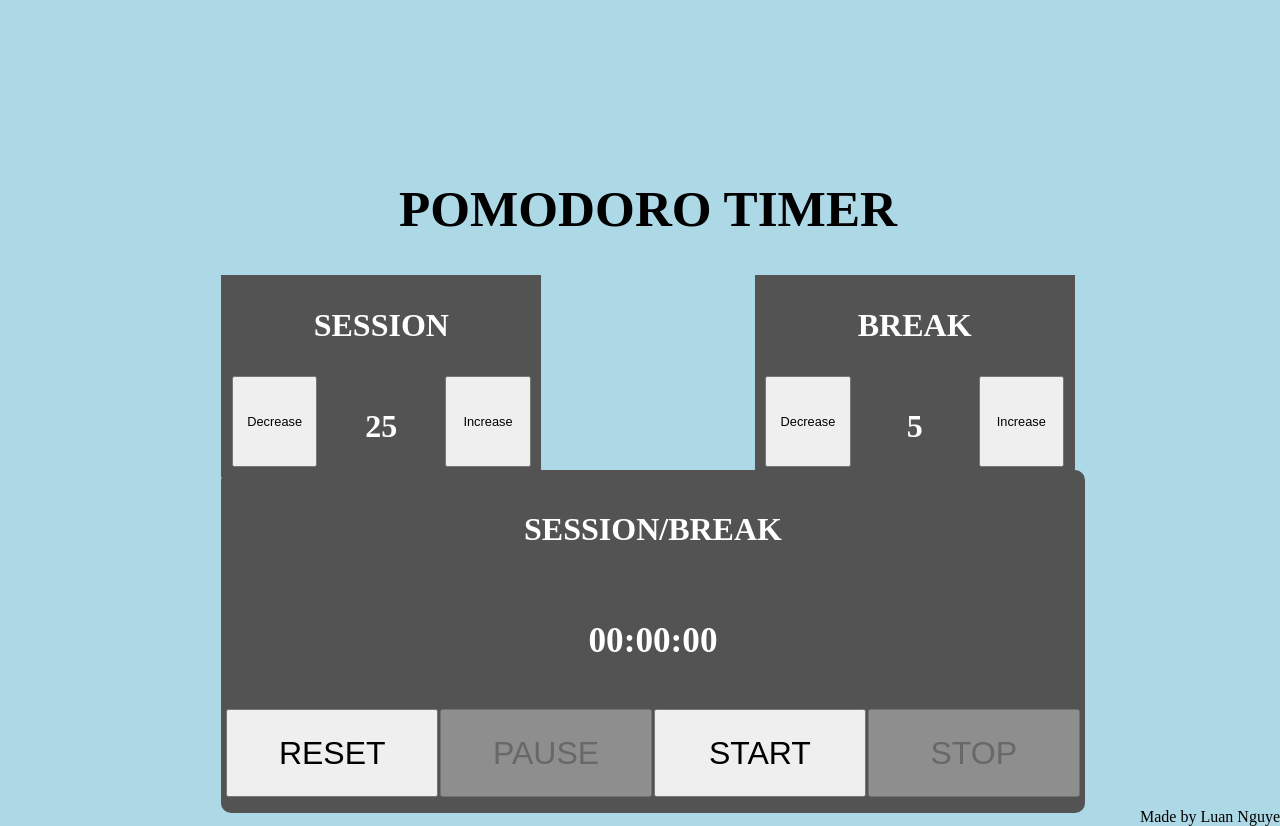
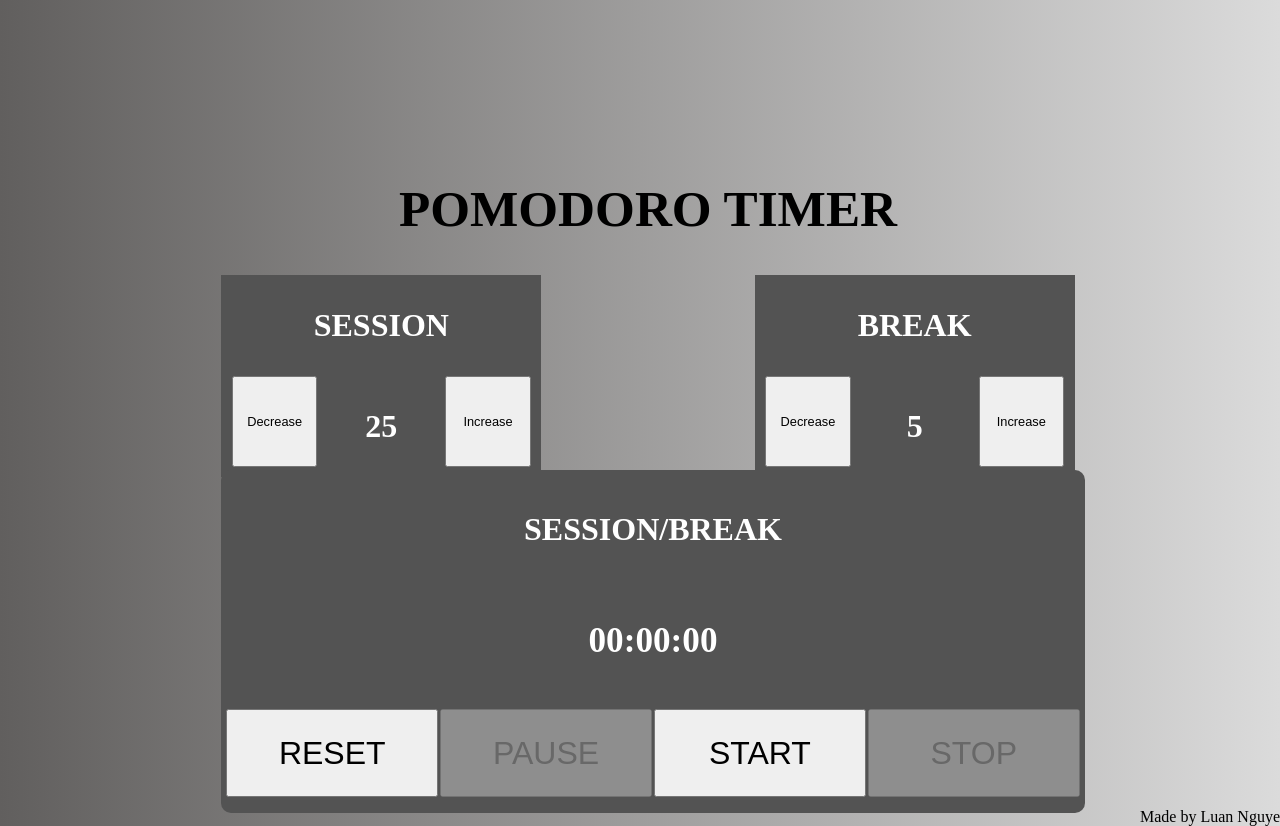
Before and after one commit to luan-nguyen20/pomodoro, a plain HTML site: page index.html in a window 1280 px wide. Drawn offline with Linux system fonts and the light colour scheme.

Commit message:
update style

```diff
--- a/style.css
+++ b/style.css
@@ -5,6 +5,7 @@ html, body{
 
 html{
     background-color: lightblue;
+    background-image: linear-gradient(to right, rgb(97, 95, 94) , rgb(219, 219, 219));
 }
 
 footer{
```
